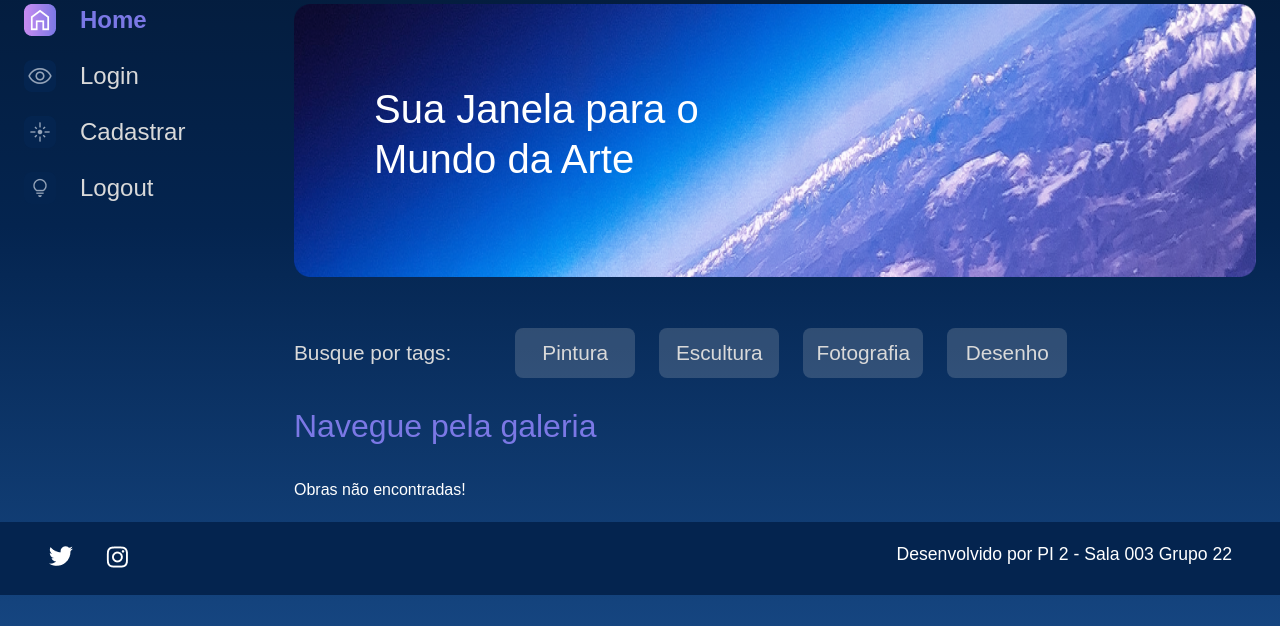
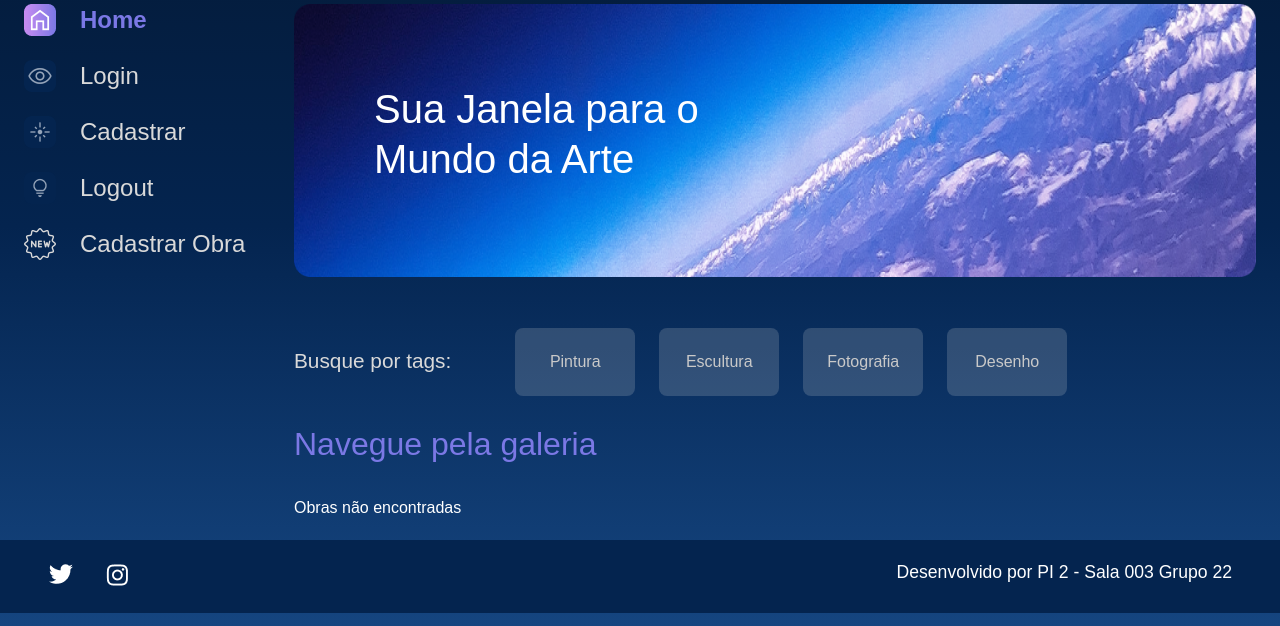
Before and after one commit to SpartanWilhelm/ProjetoIntegradorII, a Django app: page /buscar in a window 1280 px wide. Shown: the part 174-800 px from the top of the page. Run offline with Django 3.2, Linux system fonts and the light colour scheme; the visitor is signed in with stand-in values (Sample User, id 1); data that the repository does not hold is empty.

Commit message:
Conclusão do CRUD

```diff
--- a/apps/galeria/models.py
+++ b/apps/galeria/models.py
@@ -23,7 +23,7 @@ class Fotografia(models.Model):
     categoria = models.CharField(max_length=100, choices=OPCOES_CATEGORIA, default='')
     descricao = models.TextField(null=False, blank=False)
     foto = models.ImageField(upload_to="fotos/%Y/%m/%d/", blank=True)
-    publicada = models.BooleanField(default=False)
+    publicada = models.BooleanField(default=True)
     data_fotografia = models.DateTimeField(default=datetime.now(), blank=False)
     usuario = models.ForeignKey(
         to=User,
--- a/apps/galeria/urls.py
+++ b/apps/galeria/urls.py
@@ -1,8 +1,12 @@
 from django.urls import path
-from apps.galeria.views import index, imagem, buscar
+from apps.galeria.views import index, imagem, buscar, nova_obra, editar_obra, deletar_obra, filtro
 
 urlpatterns = [
     path('', index, name='index'),
     path('imagem/<int:foto_id>', imagem, name='imagem'),
-    path("buscar", buscar, name="buscar"),
+    path('buscar', buscar, name="buscar"),
+    path('nova-obra', nova_obra, name="nova_obra"),
+    path('editar-obra/<int:foto_id>', editar_obra, name="editar_obra"),
+    path('deletar-obra/<int:foto_id>', deletar_obra, name="deletar_obra"),
+    path('filtro/<str:categoria>', filtro, name='filtro'),
 ]
--- a/apps/galeria/views.py
+++ b/apps/galeria/views.py
@@ -1,6 +1,7 @@
 from django.shortcuts import render, get_object_or_404, redirect
 from apps.galeria.models import Fotografia
 from django.contrib import messages
+from apps.galeria.forms import FotografiaForms
 
 
 def index(request):
@@ -25,4 +26,40 @@ def buscar(request):
         nome_a_buscar = request.GET['buscar']
         if nome_a_buscar:
             fotografias = fotografias.filter(nome__icontains=nome_a_buscar)
-    return render(request, "galeria/buscar.html", {"cards":fotografias})
+    return render(request, "galeria/index.html", {"cards":fotografias})
+
+def nova_obra(request):
+    if not request.user.is_authenticated:
+        messages.error(request,"Usuário não logado!")
+        return redirect ('login')
+    form = FotografiaForms
+    if request.method == 'POST':
+        form = FotografiaForms(request.POST, request.FILES)
+        if form.is_valid():
+            form.save()
+            messages.success(request, 'Nova obra cadastrada')
+            return redirect ('index')
+    return render(request, 'galeria/nova_obra.html', {'form':form})
+
+def editar_obra(request, foto_id):
+    fotografia = Fotografia.objects.get(id=foto_id)
+    form = FotografiaForms(instance=fotografia)
+
+    if request.method == 'POST':
+        form = FotografiaForms(request.POST, request.FILES, instance=fotografia)
+        if form.is_valid():
+            form.save()
+            messages.success(request, 'Obra editada com sucesso.')
+            return redirect ('index')
+
+    return render(request, 'galeria/editar_obra.html', {'form':form, 'foto_id':foto_id})
+
+def deletar_obra(request, foto_id):
+    fotografia = Fotografia.objects.get(id=foto_id)
+    fotografia.delete()
+    messages.success(request, 'Obra apagada com sucesso.')
+    return redirect('index')
+
+def filtro(request, categoria):
+    fotografias = Fotografia.objects.order_by("data_fotografia").filter(publicada=True, categoria = categoria)
+    return render(request, 'galeria/index.html', {"cards": fotografias})
--- a/templates/galeria/buscar.html
+++ /dev/null
@@ -1,58 +0,0 @@
-{% extends 'partials/base.html' %}
-{% load static %}
-{% block content %}
-
-
-            <section class="conteudo">
-                <section class="banner">
-                    <img class="banner__imagem" src="{% static '/assets/imagens/Banner(2).png' %}" alt="banner Galeria Mundi">
-                    <h1 class="banner__titulo"> Sua Janela para o Mundo da Arte</h1>
-                </section>
-                <section class="tags">
-                    <p class="tags__titulo">Busque por tags:</p>
-                    <ul class="tags__lista">
-                        <li class="tags__tag">Pintura</li>
-                        <li class="tags__tag">Escultura</li>
-                        <li class="tags__tag">Fotografia</li>
-                        <li class="tags__tag">Desenho</li>
-                    </ul>
-                </section>
-                <section class="galeria">
-                    <div class="cards">
-                        <h2 class="cards__titulo">Navegue pela galeria</h2>
-                        <ul class="cards__lista">
-                            {% if cards %}
-                            {% for fotografia in cards %}
-                            <li class="card">
-                                <a href="{% url 'imagem' fotografia.id %}">
-                                    {% if fotografia.foto == "" or fotografia.foto == null %}
-                                        <img class="card__imagem" src="{% static '/assets/imagens/galeria/not-found.png' %}" alt="foto">
-                                    {% else %}
-                                        <img class="card__imagem" src="{{ fotografia.foto.url }}" alt="foto">
-                                    {% endif %}
-                                </a>
-                                <span class="card__tag">Fotografia</span>
-                                <div class="card__info">
-                                    <p class="card__titulo">{{ fotografia.nome }}</p>
-                                    <div class="card__texto">
-                                        <p class="card__descricao"> {{ fotografia.legenda }} </p>
-                                        <span>
-                                            <img src="{% static '/assets/ícones/1x/favorite_outline.png' %}" alt="ícone de coração">
-                                        </span>
-                                    </div>
-                                </div>
-                            </li>
-                            {% endfor %}
-                            {% else %}
-                            <div class="imagem__texto">
-                                <p>Obras não encontradas!</p>
-                            </div>
-                            {% endif %}
-                        </ul>
-                    </div>
-                </section>
-            </section>
-        </main>
-    </div>
-
-{% endblock %}
--- a/templates/galeria/imagem.html
+++ b/templates/galeria/imagem.html
@@ -16,6 +16,10 @@
                                 <p class="imagem__descricao">{{ fotografia.legenda }}</p>
                                 <p class="imagem__texto">{{ fotografia.descricao }}</p>
                             </div>
+                            <div>
+                                <a href="{% url 'editar_obra' fotografia.id %}"><button class="btn btn-success col-12" style="padding: top 5px;">Editar</button></a>
+                                <a href="{% url 'deletar_obra' fotografia.id %}"><button class="btn btn-danger col-12" style="padding: top 5px;">Apagar</button></a>
+                            </div>
                         </div>
                     </div>
                 </section>
--- a/templates/galeria/index.html
+++ b/templates/galeria/index.html
@@ -11,10 +11,10 @@
                 <section class="tags">
                     <p class="tags__titulo">Busque por tags:</p>
                     <ul class="tags__lista">
-                        <li class="tags__tag">Pintura</li>
-                        <li class="tags__tag">Escultura</li>
-                        <li class="tags__tag">Fotografia</li>
-                        <li class="tags__tag">Desenho</li>
+                        <li class="tags__tag"><a href="{% url 'filtro' 'PINTURA' %}" class="btn" style="color:#C9C9C9">Pintura</a></li>
+                        <li class="tags__tag"><a href="{% url 'filtro' 'ESCULTURA' %}" class="btn" style="color:#C9C9C9">Escultura</a></li>
+                        <li class="tags__tag"><a href="{% url 'filtro' 'FOTOGRAFIA' %}" class="btn" style="color:#C9C9C9">Fotografia</a></li>
+                        <li class="tags__tag"><a href="{% url 'filtro' 'DESENHO' %}" class="btn" style="color:#C9C9C9">Desenho</a></li>
                     </ul>
                 </section>
                 <section class="galeria">
--- a/templates/partials/_header.html
+++ b/templates/partials/_header.html
@@ -22,5 +22,6 @@
                 <a href="{% url 'login' %}"><img src="{% static '/assets/ícones/1x/Mais vistas - inativo.png' %}"> Login</a>
                 <a href="{% url 'cadastro' %}"><img src="{% static '/assets/ícones/1x/Novas - inativo.png' %}"> Cadastrar</a>
                 <a href="{% url 'logout' %}"><img src="{% static '/assets/ícones/1x/Surpreenda-me - inativo.png' %}"> Logout</a>
+                <a href="{% url 'nova_obra' %}"><img src="{% static '/assets/ícones/1x/new.png' %}"> Cadastrar Obra</a>
             </nav>
         </section>
```
Also changed, not shown: apps/galeria/forms.py (added, +28 -0 lines), templates/galeria/editar_obra.html (added, +25 -0 lines), templates/galeria/nova_obra.html (added, +24 -0 lines), apps/galeria/migrations/0007_auto_20240827_1559.py (added), setup/static/assets/ícones/1x/new.png (added).
